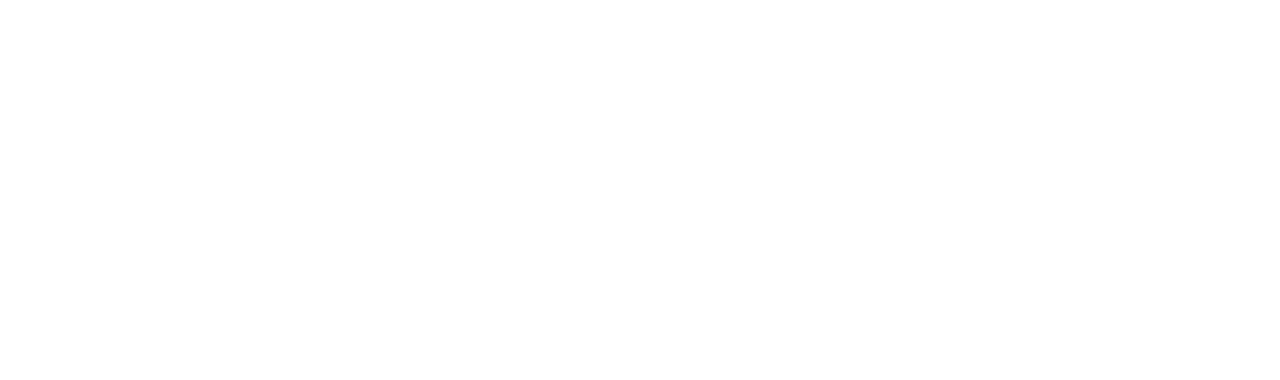
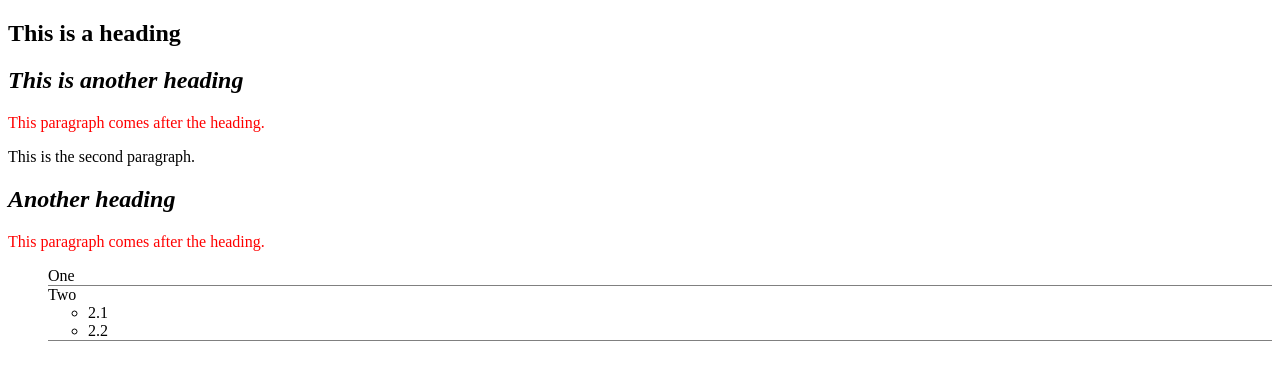
Before and after one commit to BrockY22/week6, a plain HTML site: page index.html in a window 1280 px wide. Drawn offline with Linux system fonts and the light colour scheme.

Commit message:
combinator activity

```diff
--- a/css/stylesheet.css
+++ b/css/stylesheet.css
@@ -0,0 +1,13 @@
+div>h2 {
+    font-style: italic;
+}
+
+h2 + p{
+    color: red
+}
+
+
+.list > li{
+    list-style-type: none;
+    border-bottom:1px solid grey;
+}
--- a/index.html
+++ b/index.html
@@ -2,7 +2,26 @@
 <html lang="en">
   <head>
     <title>Week6</title>
-    <link rel="stylesheet" href="css/stylesheet.css" />
+    <link rel="stylesheet" href="css/stylesheet.css">
   </head>
-  <body></body>
+  <body>
+    <h2>This is a heading</h2>
+    <div class="container">
+      <h2>This is another heading</h2>
+      <p>This paragraph comes after the heading.</p>
+      <p>This is the second paragraph.</p>
+      <h2>Another heading</h2>
+      <p>This paragraph comes after the heading.</p>
+      <ul class="list">
+        <li>One</li>
+        <li>
+          Two
+          <ul>
+            <li>2.1</li>
+            <li>2.2</li>
+          </ul>
+        </li>
+      </ul>
+    </div>
+  </body>
 </html>
```
